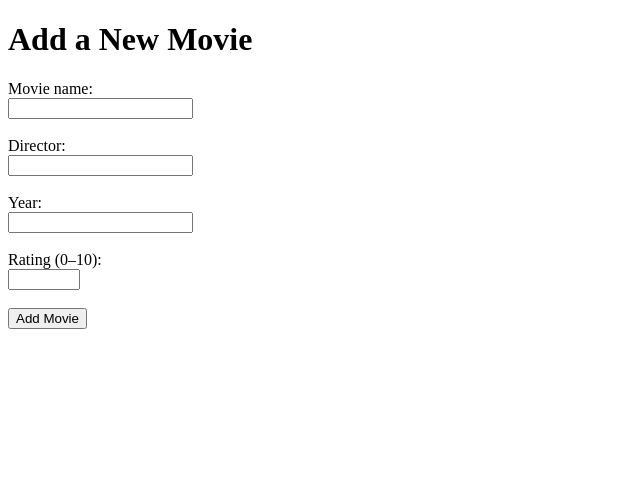
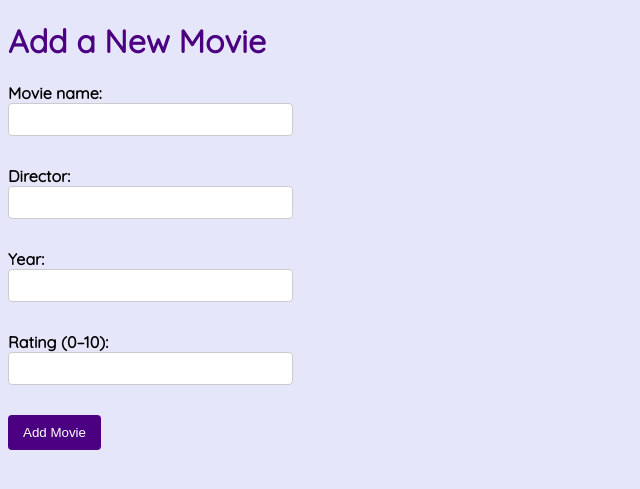
Before and after one commit to ElinorKotzott/movieweb_app, a Flask app: page /add_movie in a window 1280 px wide. Shown: the top 489 px of the page, without its empty margins (0-640 px from the left). Run offline with Flask 3, Linux system fonts and the light colour scheme.

Commit message:
added style sheet for all html files, adjusted add movie method, populated movies table

```diff
--- a/app.py
+++ b/app.py
@@ -1,8 +1,9 @@
+from datetime import datetime
 import os
 
 from datamanager import data_models
 from datamanager.sqlite_data_manager import SQLiteDataManager
-from flask import Flask, jsonify, request, render_template, redirect
+from flask import Flask, request, render_template, redirect
 
 from movieweb_app.datamanager.data_models import Movie
 
@@ -38,6 +39,7 @@ def list_user_movies(user_id):
 
 @app.route('/add_movie', methods=['GET', 'POST'])
 def add_movie():
+    current_year = datetime.now().year
     if request.method == 'POST':
         name = request.form.get('name')
         director = request.form.get('director')
@@ -47,7 +49,7 @@ def add_movie():
         data_manager.add_movie(new_movie)
         return redirect('/')
 
-    return render_template('add_movie.html')
+    return render_template('add_movie.html', current_year=current_year)
 
 
 
--- /dev/null
+++ b/static/styles.css
@@ -0,0 +1,62 @@
+body {
+    background-color: #E6E6FA;
+    font-family: 'Quicksand', sans-serif;
+}
+
+
+h1 {
+    font-family: 'Quicksand', sans-serif;
+    font-weight: bold;
+    font-size: 2em;
+    color: #4B0082;
+}
+
+
+ul {
+    padding: 0;
+    list-style-type: none;
+}
+
+li {
+    margin-bottom: 20px;
+}
+
+
+form {
+    margin-top: 20px;
+}
+
+form label {
+    font-weight: bold;
+}
+
+form input {
+    margin-bottom: 10px;
+    padding: 8px;
+    width: 20em;
+    border: 1px solid #ccc;
+    border-radius: 4px;
+}
+
+form button {
+    padding: 10px 15px;
+    background-color: #4B0082;
+    color: white;
+    border: none;
+    border-radius: 4px;
+    cursor: pointer;
+}
+
+form button:hover {
+    background-color: #8A2BE2;
+}
+
+
+a {
+    text-decoration: none;
+    color: #4B0082;
+}
+
+a:hover {
+    color: #3d0066;
+}
--- a/templates/add_movie.html
+++ b/templates/add_movie.html
@@ -3,6 +3,9 @@
 <head>
     <meta charset="UTF-8">
     <title>Add a Movie</title>
+    <link rel="stylesheet" href="/static/styles.css">
+    <link href="https://fonts.googleapis.com/css2?family=Quicksand&display=swap" rel="stylesheet">
+    <link rel="icon" href="/static/camera.png" type="image/png">
 </head>
 <body>
 <h1>Add a New Movie</h1>
@@ -14,7 +17,7 @@
     <input type="text" id="director" name="director" required><br><br>
 
     <label for="year">Year:</label><br>
-        <input type="number" id="year" name="year" required><br><br>
+    <input type="number" id="year" name="year" min="1750" max="{{ current_year }}" required><br><br>
 
     <label for="rating">Rating (0–10):</label><br>
     <input type="number" id="rating" name="rating" step="0.1" min="0" max="10" required><br><br>
```
Also changed, not shown: templates/index.html (+5 -4 lines). Lines whose indentation alone changed are shown as unchanged.
